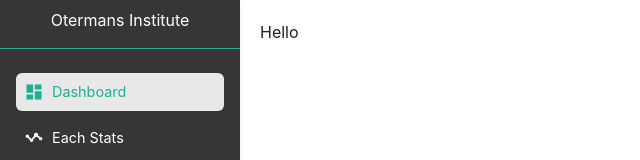
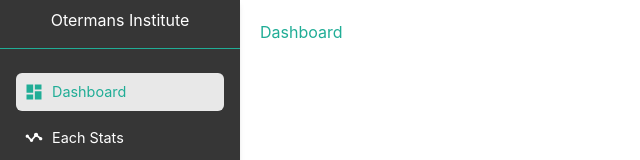
Before and after one commit to Sun-Deep/OI-Dashboard, a React (Create React App) app: page / in a window 1280 px wide. Shown: the top 160 px of the page, without its empty margins (0-640 px from the left). Built offline with nearby package versions, Linux system fonts and the light colour scheme.

Commit message:
main dashboard screen

```diff
--- a/src/App.js
+++ b/src/App.js
@@ -1,10 +1,15 @@
-import WithNavigation from "./utils/WithNavigation";
+import { BrowserRouter as Router, Routes, Route } from 'react-router-dom'
+import MainDashborad from "./screens/MainDashborad";
 
 
 function App() {
   return (
-    <h1>Hello</h1>
+   <Router>
+     <Routes>
+       <Route path='/' element={<MainDashborad />}></Route>
+     </Routes>
+   </Router>
   );
 }
 
-export default WithNavigation(App)
+export default App
--- a/src/index.js
+++ b/src/index.js
@@ -1,7 +1,6 @@
 import React from 'react';
 import ReactDOM from 'react-dom';
 import { ChakraProvider } from '@chakra-ui/react'
-import { BrowserRouter as Router, Routes, Route } from 'react-router-dom'
 
 import './index.css';
 import App from './App';
@@ -10,11 +9,7 @@ import { customTheme } from './styles/theme';
 ReactDOM.render(
   <React.StrictMode>
     <ChakraProvider resetCSS theme={customTheme}>
-      <Router>
-        <Routes>
-          <Route path='/' element={<App />}></Route>
-        </Routes>
-      </Router>
+     <App />
     </ChakraProvider>
   </React.StrictMode>,
   document.getElementById('root')
--- /dev/null
+++ b/src/screens/MainDashborad/index.js
@@ -0,0 +1,8 @@
+import { Text } from "@chakra-ui/layout"
+import WithNavigation from "../../utils/WithNavigation"
+
+const MainDashbaord = () => {
+    return <Text color='primary'>Dashboard</Text>
+}
+
+export default WithNavigation(MainDashbaord)
```
